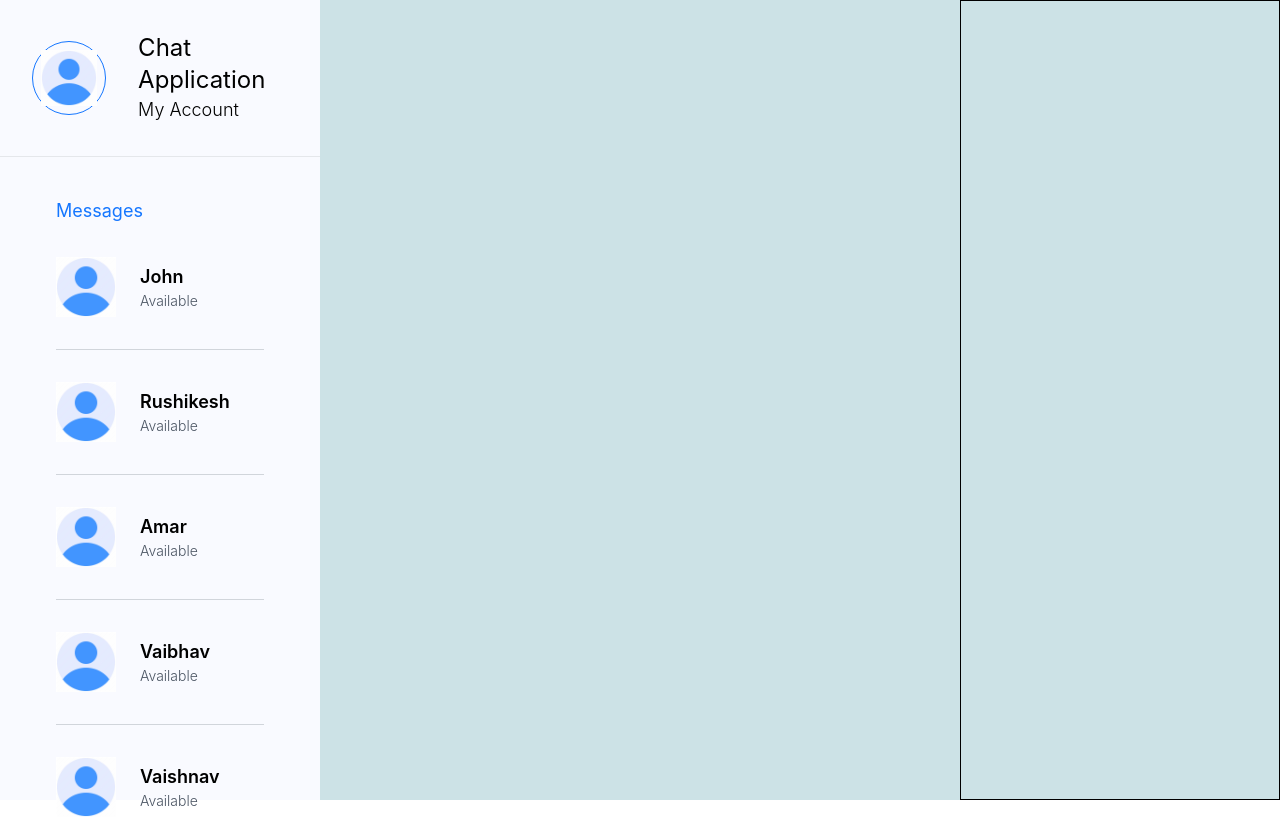
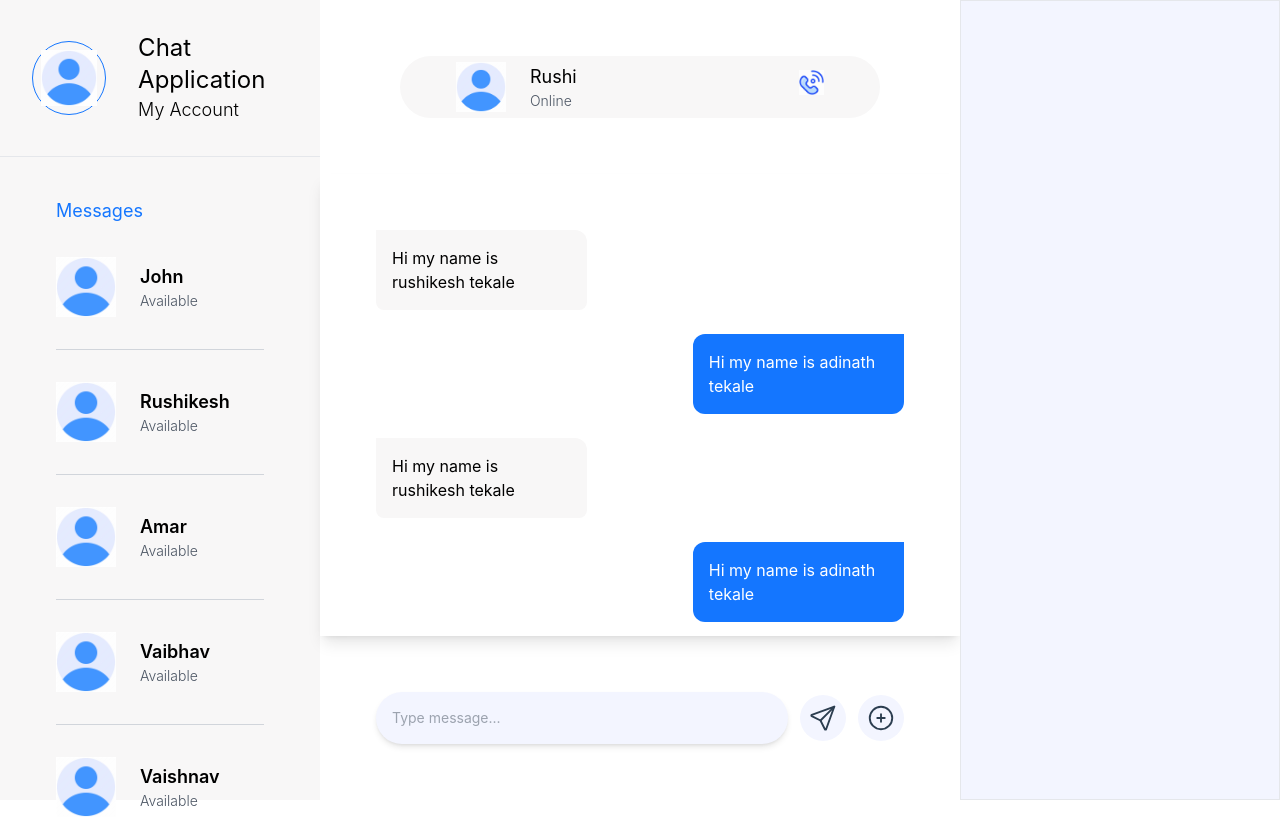
Before and after one commit to RushikeshTekale66/Chat-Applicatioon-Client, a React (Create React App) app: page / in a window 1280 px wide. Shown: the top 818 px of the page. Built offline with nearby package versions, Linux system fonts and the light colour scheme.

Commit message:
Dashboard Middle part ie chatting part is ready

```diff
--- a/src/Components/Inputs/index.js
+++ b/src/Components/Inputs/index.js
@@ -5,6 +5,7 @@ const Input = ({
     name = '',
     type = 'text',
     className = '',
+    inputClassName='',
     isRequired = true,
     placeholder = '',
     value = '',
@@ -12,9 +13,9 @@ const Input = ({
 }) => {
 
     return (
-        <div className=' w-1/2'>
+        <div className={`w-1/2 ${className}`}>
             <label for={name} className=' block text-sm font-medium text-gray-800'>{label}</label>
-            <input type={type} id={name} className={` bg-gray-50 border-gray-300 text-gray-900 text-sm rounded-1 focus:ring-blue-500 focus:border-blue-500 block w-full p-2.5 ${className}`} placeholder={placeholder} required={isRequired} value={value} onChange={onChange}/>
+            <input type={type} id={name} className={` bg-gray-50 border-gray-300 text-gray-900 text-sm rounded-1 focus:ring-blue-500 focus:border-blue-500 block w-full p-2.5 ${inputClassName}`} placeholder={placeholder} required={isRequired} value={value} onChange={onChange}/>
         </div>
     )
 }
--- a/src/modules/Dashboard/index.js
+++ b/src/modules/Dashboard/index.js
@@ -1,5 +1,7 @@
 import React from 'react';
 import Avatar from '../../Assets/profile.jpg'
+import CallImg from '../../Assets/call.jpg';
+import Input from '../../Components/Inputs/index'
 
 const Dashboard = () => {
     const contacts = [
@@ -36,15 +38,21 @@ const Dashboard = () => {
     ]
     return (
         <div className=' w-screen flex'>
+
+            {/* First Section */}
             <div className=' w-[25%] h-screen bg-secondary'>
+
+                {/* Profile */}
                 <div className=' flex items-center my-8 mx-8'>
-                    <div className=' border border-primary p-[8px] rounded-full' ><img src={Avatar} width={70} height={70} alt='profile image' /></div>
+                    <div className=' border border-primary bg-secondary p-[8px] rounded-full' ><img src={Avatar} width={70} height={70} alt='profile image' /></div>
                     <div className=' ml-8'>
                         <h3 className=' text-2xl'>Chat Application</h3>
                         <p className=' text-lg font-light'>My Account</p>
                     </div>
                 </div>
                 <hr />
+
+                {/* All contact messages */}
                 <div className=' mx-14 mt-10'>
                     <div className=' text-primary text-lg'>Messages</div>
                     {
@@ -63,9 +71,73 @@ const Dashboard = () => {
                 </div>
             </div>
 
-            <div className=' w-[50%] h-screen'></div>
+            {/* Second Section */}
+            <div className=' w-[50%] h-screen bg-white flex flex-col items-center '>
 
-            <div className=' w-[25%] border border-black h-screen'></div>
+                {/* Title */}
+                <div className='w-[75%] bg-secondary h-[80px] my-14 rounded-full flex  items-center px-14'>
+                    <div className=' cursor-pointer' ><img src={Avatar} width={50} height={50} alt='profile image' /></div>
+                    <div className=' ml-6 mr-auto'>
+                        <h3 className=' text-lg'>Rushi</h3>
+                        <p className=' text-sm text-gray-600 font-light'>Online</p>
+                    </div>
+                    <div className=' pb-2 cursor-pointer
+                    '><img src={CallImg} width={25} height={25} alt='call icon' />
+                    </div>
+                </div>
+
+                {/* Chatting */}
+                <div className='h-[75%] w-full overflow-scroll shadow-lg'>
+                    <div className=' p-14'>
+                        <div className=' max-w-[40%] bg-secondary rounded-b-lg rounded-tr-xl p-4 mb-6'> Hi my name is rushikesh tekale</div>
+                        <div className='max-w-[40%] bg-primary rounded-b-xl rounded-tl-xl ml-auto p-4 text-white mb-6'>Hi my name is adinath tekale</div>
+                        <div className=' max-w-[40%] bg-secondary rounded-b-lg rounded-tr-xl p-4 mb-6'> Hi my name is rushikesh tekale</div>
+                        <div className='max-w-[40%] bg-primary rounded-b-xl rounded-tl-xl ml-auto p-4 text-white mb-6'>Hi my name is adinath tekale</div>
+                        <div className=' max-w-[40%] bg-secondary rounded-b-lg rounded-tr-xl p-4 mb-6'> Hi my name is rushikesh tekale</div>
+                        <div className='max-w-[40%] bg-primary rounded-b-xl rounded-tl-xl ml-auto p-4 text-white mb-6'>Hi my name is adinath tekale</div>
+                        <div className=' max-w-[40%] bg-secondary rounded-b-lg rounded-tr-xl p-4 mb-6'> Hi my name is rushikesh tekale</div>
+                        <div className='max-w-[40%] bg-primary rounded-b-xl rounded-tl-xl ml-auto p-4 text-white mb-6'>Hi my name is adinath tekale</div>
+                        <div className=' max-w-[40%] bg-secondary rounded-b-lg rounded-tr-xl p-4 mb-6'> Hi my name is rushikesh tekale</div>
+                        <div className='max-w-[40%] bg-primary rounded-b-xl rounded-tl-xl ml-auto p-4 text-white mb-6'>Hi my name is adinath tekale</div>
+                        <div className=' max-w-[40%] bg-secondary rounded-b-lg rounded-tr-xl p-4 mb-6'> Hi my name is rushikesh tekale</div>
+                        <div className='max-w-[40%] bg-primary rounded-b-xl rounded-tl-xl ml-auto p-4 text-white mb-6'>Hi my name is adinath tekale</div>
+                        <div className=' max-w-[40%] bg-secondary rounded-b-lg rounded-tr-xl p-4 mb-6'> Hi my name is rushikesh tekale</div>
+                        <div className='max-w-[40%] bg-primary rounded-b-xl rounded-tl-xl ml-auto p-4 text-white mb-6'>Hi my name is adinath tekale</div>
+                    </div>
+
+                </div>
+
+                {/* Text box */}
+                <div className=' w-full p-14 flex items-center'>
+
+                    {/* Type Text */}
+                    <Input placeholder="Type message..." className=' w-full' inputClassName='p-4 px-4 border-0 shadow-md rounded-full bg-light focus:ring-0 focus:border-0 outline-none' />
+
+                    {/* Send message icon */}
+                    <div className=' ml-3 p-2 cursor-pointer bg-light rounded-full'>
+                        <svg width={30} height={30} xmlns="http://www.w3.org/2000/svg" class="icon icon-tabler icon-tabler-send"  viewBox="0 0 24 24" stroke-width="1.5" stroke="#2c3e50" fill="none" stroke-linecap="round" stroke-linejoin="round">
+                            <path stroke="none" d="M0 0h24v24H0z" fill="none" />
+                            <path d="M10 14l11 -11" />
+                            <path d="M21 3l-6.5 18a.55 .55 0 0 1 -1 0l-3.5 -7l-7 -3.5a.55 .55 0 0 1 0 -1l18 -6.5" />
+                        </svg>
+                    </div>
+
+                    {/* File select icon */}
+                    <div  className=' ml-3 p-2 cursor-pointer bg-light rounded-full'>
+                        <svg width={30} height={30} xmlns="http://www.w3.org/2000/svg" class="icon icon-tabler icon-tabler-circle-plus"  viewBox="0 0 24 24" stroke-width="1.5" stroke="#2c3e50" fill="none" stroke-linecap="round" stroke-linejoin="round">
+                            <path stroke="none" d="M0 0h24v24H0z" fill="none" />
+                            <path d="M3 12a9 9 0 1 0 18 0a9 9 0 0 0 -18 0" />
+                            <path d="M9 12h6" />
+                            <path d="M12 9v6" />
+                        </svg>
+                    </div>
+
+                </div>
+            </div>
+
+            {/* Third Section */}
+
+            <div className=' w-[25%] border bg-light h-screen'></div>
         </div>
     )
 }
--- a/tailwind.config.js
+++ b/tailwind.config.js
@@ -9,8 +9,8 @@ module.exports = {
     extend: {
       colors: {
         'primary': "#1476ff",
-        'light': '#f3f5ff',
-        'secondary': '#f9faff'
+        'light': ' #f3f5ff',
+        'secondary': ' #f8f7f7'
       }
     },
   },
```
Also changed, not shown: src/Assets/call.jpg (added).
